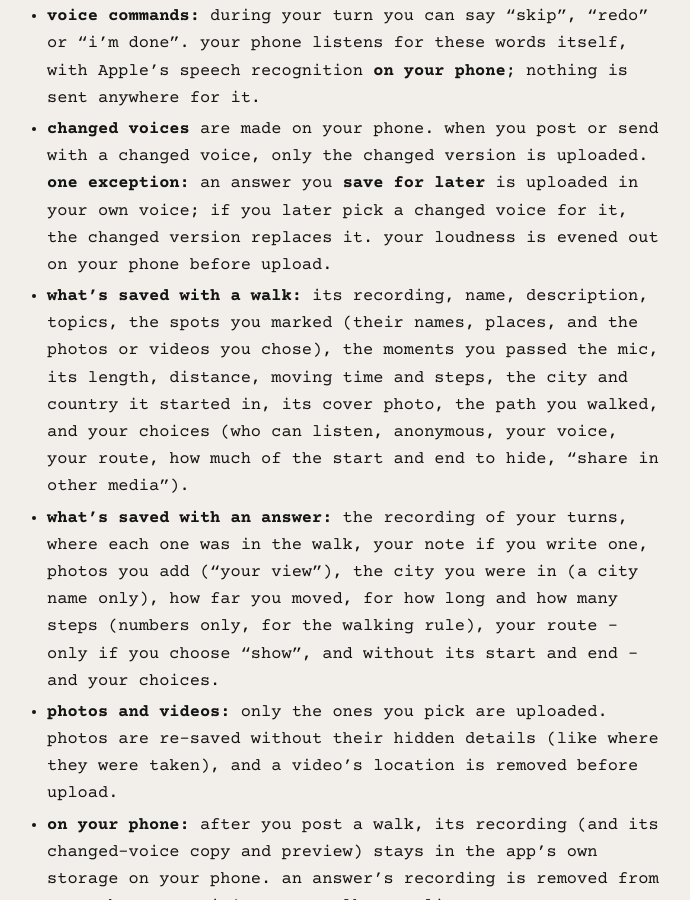
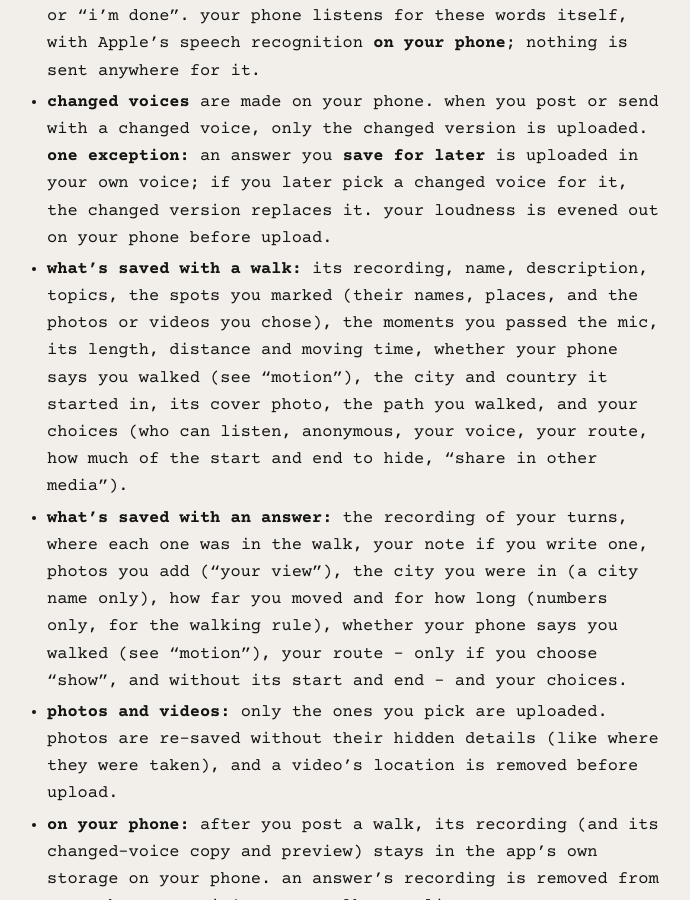
Before and after one commit to thorayaaa/caniwalkwithyou-site, a Jekyll site: the page built from privacy.md, in a window 1280 px wide and 900 px high, scrolled down 3085 px. Shown: the whole window, without its empty margins (295-985 px from the left). Built offline with Jekyll 4.4.1, drawn with Linux system fonts in a browser that asks for light colours; some of the changed text lies outside the part shown.

Commit message:
Terms: no review time promised - "we review reports and remove anything that breaks our rules." (Batch AW item 3). Privacy: the privacy check's corrections (Batch AT) and step counts staying on the phone (Batch AV item 2).
Co-Authored-By: Claude Opus 5.5 <noreply@anthropic.com>

```diff
--- a/privacy.md
+++ b/privacy.md
@@ -40,15 +40,15 @@ this policy covers the app and this website.
 
 ### your recordings
 
-- **talkers:** while you record a talk-walk, the app records **your voice**, **the path you walk** (see "your location"), **your steps** (see "motion"), and the moments you mark a spot or pass the mic. the recording stays on your phone until you post it or save it for later (both upload it). parts you cut while re-recording are deleted. the moments you mark a spot or pass the mic (their times, not places) are also saved to your account as you go, so a lost or closed phone doesn't lose them; only you can see them, and they're deleted 2 days later.
+- **talkers:** while you record a talk-walk, the app records **your voice**, **the path you walk** (see "your location"), and the moments you mark a spot or pass the mic. the recording stays on your phone until you post it or save it for later (both upload it). parts you cut while re-recording are deleted. the moments you mark a spot or pass the mic (their times, not places) are also saved to your account as you go, so a lost or closed phone doesn't lose them; only you can see them, and they're deleted 2 days later.
 - **while your walk is paused** the microphone stays on, so it carries on the moment you tap talk (the app and the lock screen say "paused · mic on so you can resume."). **nothing it hears while paused is recorded, saved or uploaded.** your phone listens only for you saying "resume" (with Apple's speech recognition on your phone, if you allowed it) and, if "remind me if i talk while paused" is on, checks how loud it is so it can say "you're paused. tap talk to keep recording." if you talk for a few seconds. none of this leaves your phone. after 10 minutes paused the microphone turns fully off ("paused for 10 minutes, so your mic is off. unlock to continue.").
 - **listeners:** while you walk with someone, your microphone is **off while they talk** - nothing is recorded then. it turns on only when they pass you the mic, and records **your answer** until you're done (or skip, which deletes that take, or redo, which records it again). a turn is up to 5 minutes; after 30 seconds of silence the app asks "still there?", and after a minute of silence the turn ends. at the end of the walk you can say anything back, for up to 20 minutes. the microphone turns off the moment a turn ends. the app tells you this before you start.
 - **when your walk with someone ends**, you choose what happens to your answers: keep them for yourself (saved to your account, only you can hear them), send them to the talker, share them publicly, or save them for later. your answers are uploaded as one recording, with the place of each answer in the walk.
 - **your journal:** if you walk your own walk ("walk it yourself"), what you say is saved as a dated journal entry that only you can hear. it's never sent, shared or checked.
 - **voice commands:** during your turn you can say "skip", "redo" or "i'm done". your phone listens for these words itself, with Apple's speech recognition **on your phone**; nothing is sent anywhere for it.
 - **changed voices** are made on your phone. when you post or send with a changed voice, only the changed version is uploaded. **one exception:** an answer you **save for later** is uploaded in your own voice; if you later pick a changed voice for it, the changed version replaces it. your loudness is evened out on your phone before upload.
-- **what's saved with a walk:** its recording, name, description, topics, the spots you marked (their names, places, and the photos or videos you chose), the moments you passed the mic, its length, distance, moving time and steps, the city and country it started in, its cover photo, the path you walked, and your choices (who can listen, anonymous, your voice, your route, how much of the start and end to hide, "share in other media").
-- **what's saved with an answer:** the recording of your turns, where each one was in the walk, your note if you write one, photos you add ("your view"), the city you were in (a city name only), how far you moved, for how long and how many steps (numbers only, for the walking rule), your route - only if you choose "show", and without its start and end - and your choices.
+- **what's saved with a walk:** its recording, name, description, topics, the spots you marked (their names, places, and the photos or videos you chose), the moments you passed the mic, its length, distance and moving time, whether your phone says you walked (see "motion"), the city and country it started in, its cover photo, the path you walked, and your choices (who can listen, anonymous, your voice, your route, how much of the start and end to hide, "share in other media").
+- **what's saved with an answer:** the recording of your turns, where each one was in the walk, your note if you write one, photos you add ("your view"), the city you were in (a city name only), how far you moved and for how long (numbers only, for the walking rule), whether your phone says you walked (see "motion"), your route - only if you choose "show", and without its start and end - and your choices.
 - **photos and videos:** only the ones you pick are uploaded. photos are re-saved without their hidden details (like where they were taken), and a video's location is removed before upload.
 - **on your phone:** after you post a walk, its recording (and its changed-voice copy and preview) stays in the app's own storage on your phone. an answer's recording is removed from your phone once it's sent. walks you listen to are downloaded to play, and removed from your phone 2 hours after you finish (or 24 hours after you last played one you paused). deleting the app removes all of it, and so does settings › about › tap the version number 5 times › "clear leftover recordings on this phone" (which never touches what's on our server). your iPhone's own backups can include the app's storage until your next backup.
 
@@ -81,7 +81,7 @@ people talk about hard things on their walks - grief, illness, abuse, addiction,
 
 ### motion
 
-while you record or listen, your phone counts **your steps** (Apple's motion & fitness), so a walk counts even when GPS is patchy. only the number of steps and how long you were stepping are saved with the walk or answer, for the walking rule. nothing else about your body or health is read.
+while you record or listen, your phone counts **your steps** (Apple's motion & fitness), only on your phone, to help decide - together with GPS - whether you were really walking, so a walk counts even when GPS is patchy. **step counts are never sent to us or kept anywhere off your phone**, and nobody else ever sees them: we get only a yes or no, whether your phone says you walked enough. nothing else about your body or health is read.
 
 ### usage numbers
 
@@ -110,7 +110,7 @@ can i walk with you? started as an app for walking routes. if you used that vers
 
 - **your profile** can be seen by people signed in to the app, unless you've blocked each other. anyone who can open it sees your handle, photo, bio, Instagram username, how many walks you've posted and how many people walked them. your **display name** and **the city you set** are shown to everyone if your profile is public, and only to people you've approved if it's private. if you haven't set a city, the city of your latest walk they can see is shown. your profile photo is stored as a public file, so anyone with its link can open it.
 - **a private profile:** people you haven't approved see your handle, photo, bio, Instagram username and those two counts - but not your display name, your walks, or the people you walked with. a walk you post for everyone from a private profile reaches only the people you've approved, unless you post it anonymously.
-- **a walk for everyone**, once it's passed its check, can be heard by anyone signed in (except people you've blocked, and people who hide walks with sensitive topics, if yours has them) - with its name, description, topics, heads-up, spots, photos, city and (unless you hid it) its route without its start and end. **people who aren't signed in**, inside the app, can see a walk's card (its name, description, cover, topics, city, and your name and photo unless it's anonymous) but can't hear it. "just me" walks, journal entries and walks saved for later are yours alone.
+- **a walk for everyone**, once it's passed its check, can be heard by anyone signed in (except people you've blocked, and people who hide walks with sensitive topics, if yours has them) - with its name, description, topics, heads-up, spots, photos, city and (unless you hid it) its route without its start and end. **people who aren't signed in**, inside the app, can see a walk's card (its name, description, topics and heads-up, length, how many questions it asks, when it was posted, its city, and your name and photo unless it's anonymous) but can't hear it or see its cover, photos or route. "just me" walks, journal entries and walks saved for later are yours alone.
 - **anonymous** walks and answers show "anonymous" - never your name, handle or photo - and never appear on your profile. their city still shows. we still know who posted them (see our terms).
 - **answers:** "keep it for myself" - only you. "send it to [talker]" - only the talker. "share it publicly" - anyone who can hear that walk, under it; if it isn't anonymous, it also appears on your profile, for people who can see your profile. if your profile is private, a public answer is shown under your @handle (not your display name) to anyone who can hear the walk. answers saved for later reach nobody until you send them.
 - **who walked a walk:** a walk shows how many people walked it (everyone who finished it, including people who kept their answers private - counted, never named). the list under it names only people who shared their answers publicly; the talker also sees who sent answers to them.
@@ -128,7 +129,7 @@ each service gets only what it needs to do its job for us, and works for us unde
 - **Anthropic** (Claude) checks the text of walks and answers before they're shared (see "the AI check").
 - **Deepgram** turns a walk's or an answer's recording into text, only when someone reports it (see "the AI check").
 - **Resend** sends the app's emails (sign-up codes, password resets and email changes, and reports and held items to us).
-- **Apple:** Sign in with Apple, notifications, speech recognition on your phone (the app doesn't send recordings to Apple for it), turning a location into a city name, step counts, maps, and the lock-screen card while you walk.
+- **Apple:** Sign in with Apple, notifications, speech recognition on your phone (the app doesn't send recordings to Apple for it), turning a location into a city name, step counting on your phone, maps, and the lock-screen card while you walk.
 - **OpenStreetMap** for place search in the first version's route features, and **Cloudflare** for the "not a bot" check at sign-up when it's on.
 - this website is hosted on **GitHub Pages**. it has no cookies, analytics or tracking.
 
@@ -175,6 +176,8 @@ when you delete a walk or an answer, it's deleted from the app right away.
 
 **copies that take a little longer to go:**
 
+- a notification already delivered to someone's phone stays in their iPhone's notification list until they clear it - it can't be taken back. tapping it then says the walk is no longer there.
+- a walk someone was in the middle of listening to may still be on their phone, but it won't play once the app can reach our server.
 - our database provider keeps daily backups for recovery, for up to **7 days**. they hold database rows as they were that day (like a walk's name, the check's text and settings) - **never recordings, photos or videos**, which aren't in the backups. we don't restore a backup to bring back something you deleted.
 - Anthropic deletes the text it checked within **30 days** (see "the AI check").
 - the spots and passes of the mic saved as you record are deleted **2 days** after they're saved (by the next nightly clean-up), whether or not you deleted anything.
```
Also changed, not shown: other parts of privacy.md (+4 -3 lines), terms.md (+1 -1 lines).
